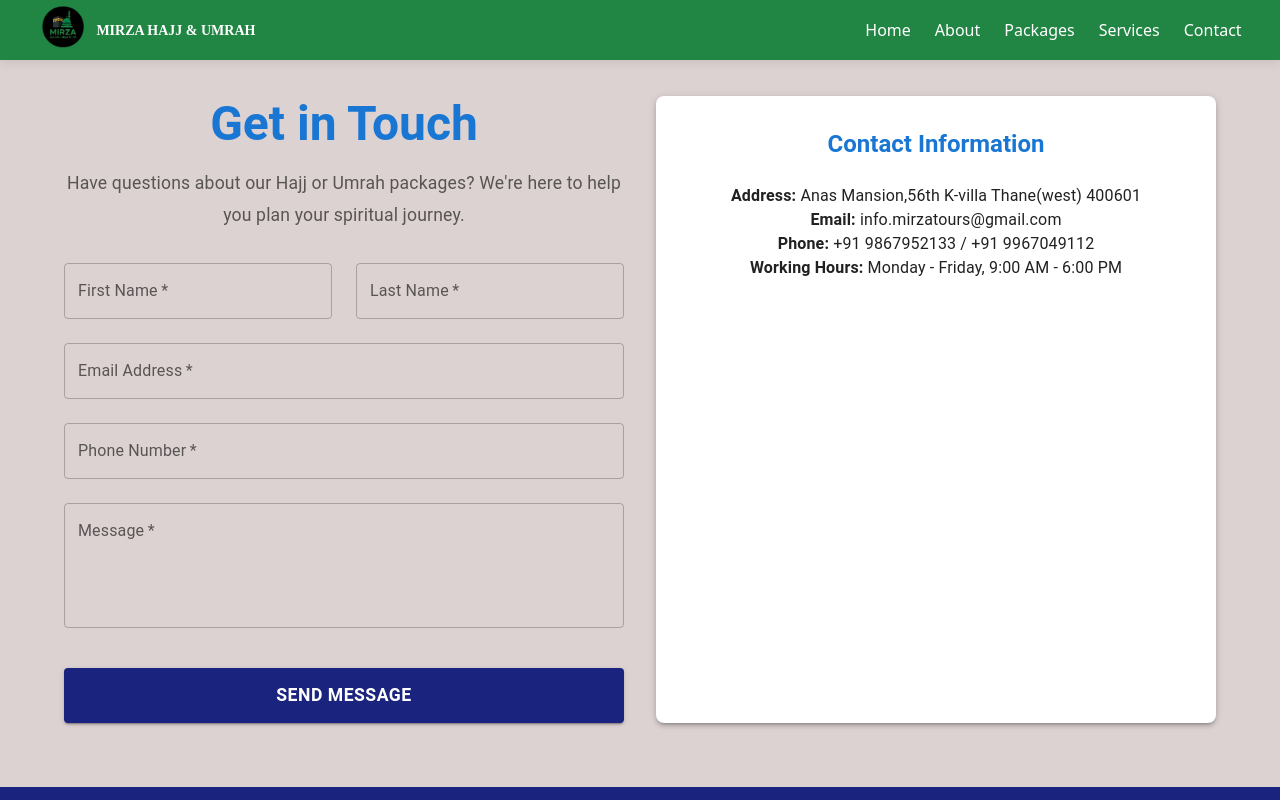
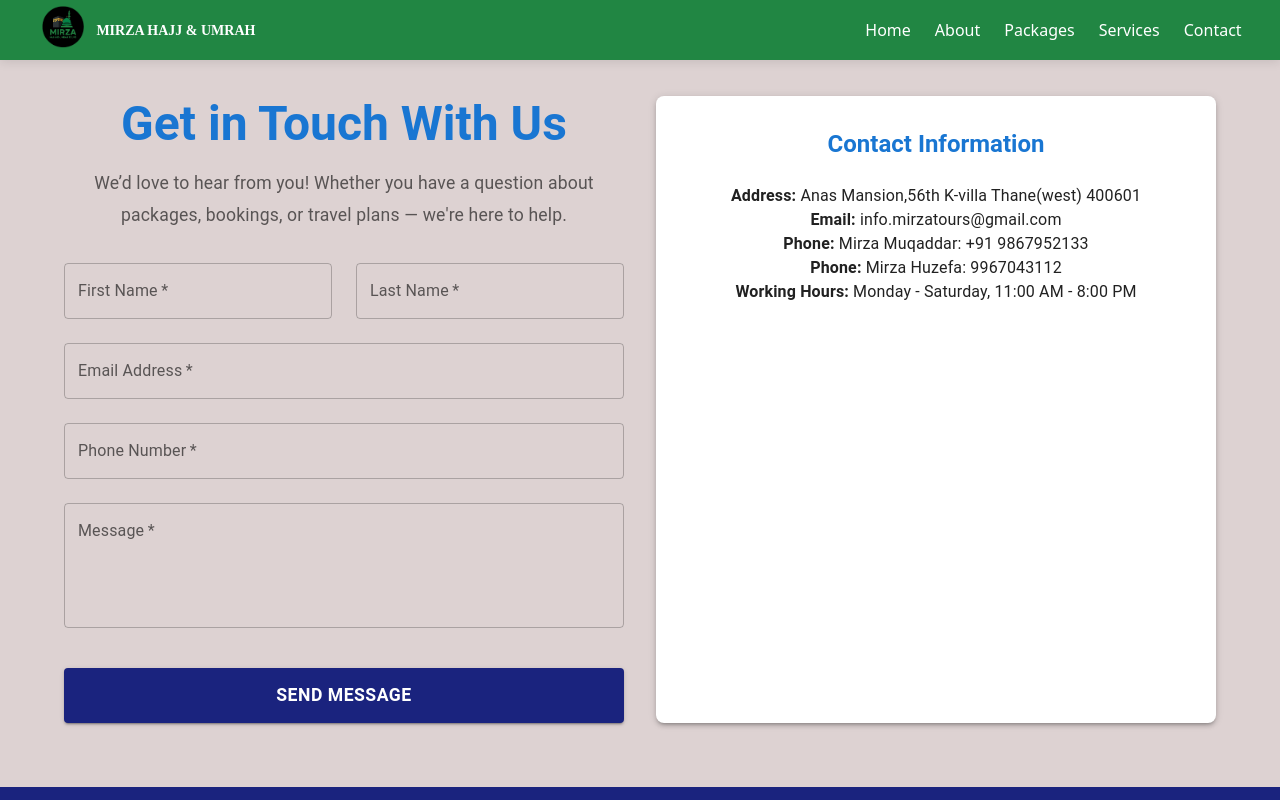
Before and after one commit to naddo210/MirzaT, a React (Vite) app in the folder frontend/: page /contact in a window 1280 px wide. Shown: the top 800 px of the page. Built offline with nearby package versions, Linux system fonts and the light colour scheme.

Commit message:
Update Contact.jsx

```diff
--- a/frontend/src/pages/Contact.jsx
+++ b/frontend/src/pages/Contact.jsx
@@ -94,7 +94,7 @@ const Contact = () => {
                 fontSize: { xs: '2rem', md: '3rem' }
               }}
             >
-              Get in Touch
+              Get in Touch With Us
             </Typography>
             <Typography
               variant="body1"
@@ -105,7 +105,7 @@ const Contact = () => {
                 mb: 2
               }}
             >
-              Have questions about our Hajj or Umrah packages? We're here to help you plan your spiritual journey.
+             We’d love to hear from you! Whether you have a question about packages, bookings, or travel plans — we're here to help.
             </Typography>
           </Box>
 
@@ -240,10 +240,13 @@ const Contact = () => {
                 <strong>Email:</strong> info.mirzatours@gmail.com
               </Typography>
               <Typography variant="body1">
-                <strong>Phone:</strong> +91 9867952133 / +91 9967049112
+                <strong>Phone:</strong> Mirza Muqaddar: +91 9867952133
               </Typography>
               <Typography variant="body1">
-                <strong>Working Hours:</strong> Monday - Friday, 9:00 AM - 6:00 PM
+                <strong>Phone:</strong> Mirza Huzefa: 9967043112
+              </Typography>
+              <Typography variant="body1">
+                <strong>Working Hours:</strong> Monday - Saturday, 11:00 AM - 8:00 PM
               </Typography>
             </Box>
           </Paper>
```
